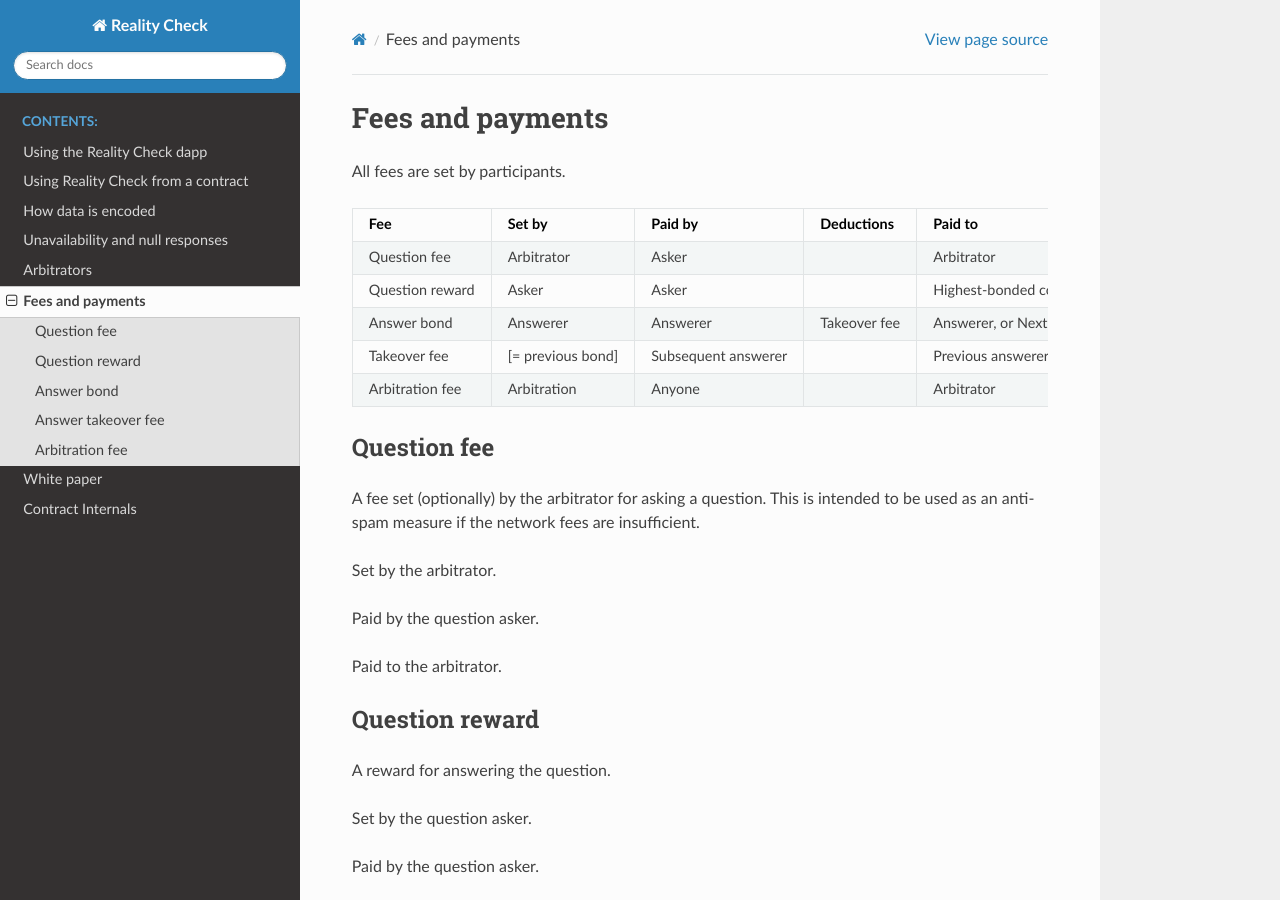
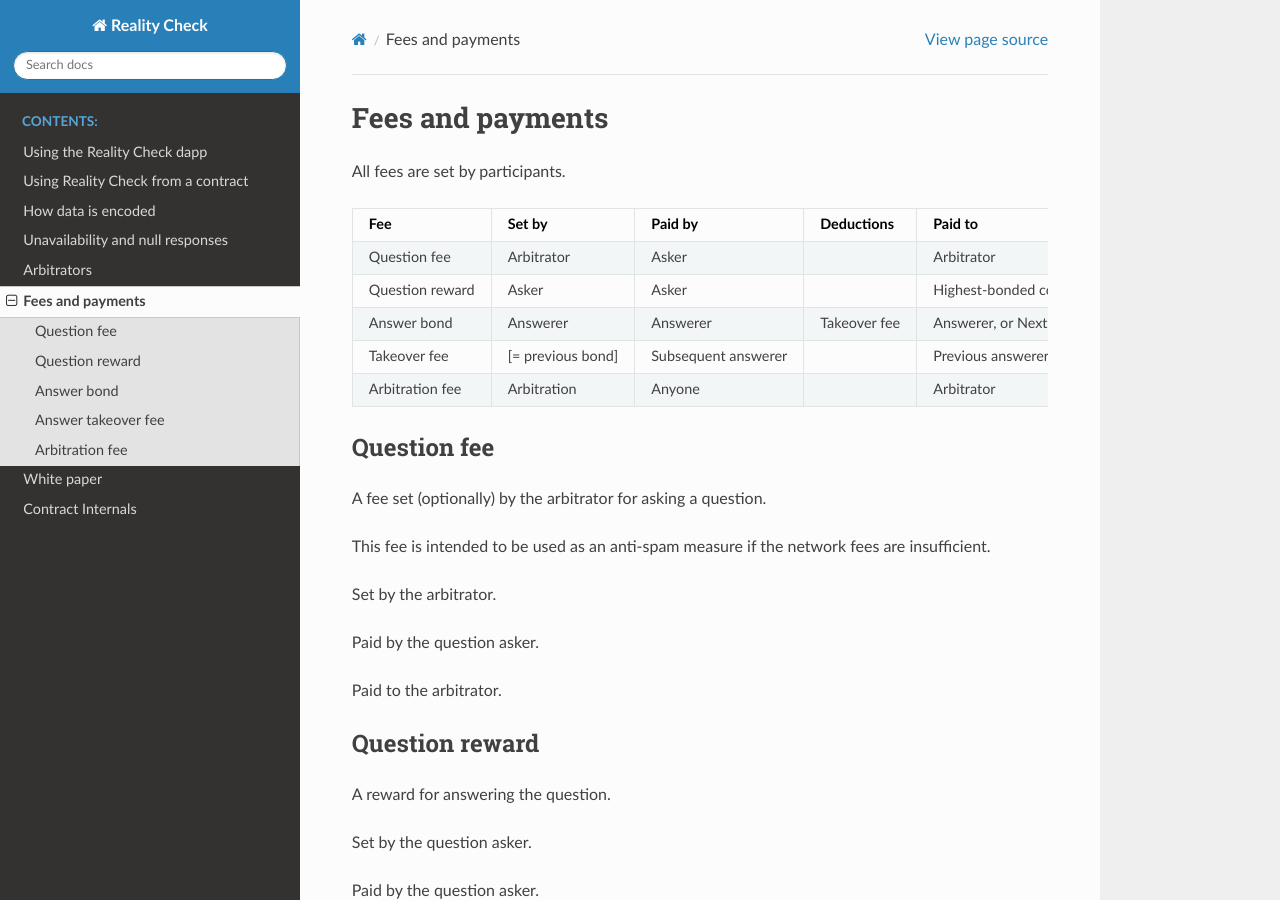
Before and after one commit to realitio/realitio-dapp, a Sphinx documentation site: the page built from docs/fees.rst, in a window 1280 px wide and 900 px high. Built offline with Sphinx 7.4.7 and the Read the Docs theme 2.0.0, drawn with Linux system fonts in a browser that asks for light colours.

Commit message:
Various doc updates

```diff
--- a/docs/arbitrators.rst
+++ b/docs/arbitrators.rst
@@ -8,7 +8,7 @@
 
 An arbitrator is responsible for providing a final answer to a question when there is a dispute, in exchange for a fee. If the arbitrator is untrustworthy, the system cannot be relied on to provide accurate answers.
 
-Anybody contract address can be set as the arbitrator. Our _dapp uses the Reality Keys trusted arbitrator contract. We can add other contract addresses on request.
+Anybody contract address can be set as the arbitrator. Our :doc:`dapp` uses the Reality Keys trusted arbitrator contract. We can add other contract addresses on request.
 
 Since arbitration is expensive, it will usually only be requested after parties have posted bonds, and the bonds have escalated to a level where the bond you stand to gain by paying for arbitration is higher than the fee. Accordingly, arbitrators should feel free to set fairly high fees that will adequately cover the cost of a thorough arbitration process.
 
--- a/docs/contract_explanation.rst
+++ b/docs/contract_explanation.rst
@@ -11,7 +11,7 @@
 
 The resulting document (template + parameters) identifies a particular question content.
 
-``Template ID`` + ``Parameters`` -> ``Content Hash``
+``Template ID`` + ``Opening Datetime`` + ``Parameters`` -> ``Content Hash``
 
 A question with a particular Content Hash may be asked on multiple occasions, some of which may have different arbitrator and timeout settings.
 
--- a/docs/contracts.rst
+++ b/docs/contracts.rst
@@ -167,6 +167,6 @@
 
 As discussed in :doc:`availability`, when a question is asked, the answer may be "don't know" or "don't understand" or "this isn't settled yet". Contracts relying on Reality Check for information need to be designed to take account of this possibility.
 
-After settlement Reality Check will preserve information about the ``content_hash_, ``arbitrator``, ``timeout``, ``finalization_ts`` (finalization timestamp) and highest-posted ``bond``. Contracts can either check this information directly or pass their requirements to ``getFinalAnswerIfMatches()``.
+After settlement Reality Check will preserve information about the ``content_hash``, ``arbitrator``, ``timeout``, ``finalization_ts`` (finalization timestamp) and highest-posted ``bond``. Contracts can either check this information directly or pass their requirements to ``getFinalAnswerIfMatches()``.
 
 We also provide a wrapper contract that will allow contracts to request an answer meeting its conditions. This allows consumer contracts to send a request and receive a callback, sent by an arbitrary user in return for a fee, on a similar model to the Ethereum Alarm Clock.
--- a/docs/fees.rst
+++ b/docs/fees.rst
@@ -21,7 +21,9 @@
 Question fee
 ------------
 
-A fee set (optionally) by the arbitrator for asking a question. This is intended to be used as an anti-spam measure if the network fees are insufficient.
+A fee set (optionally) by the arbitrator for asking a question.
+
+This fee is intended to be used as an anti-spam measure if the network fees are insufficient.
 
 Set by the arbitrator.
 
```
